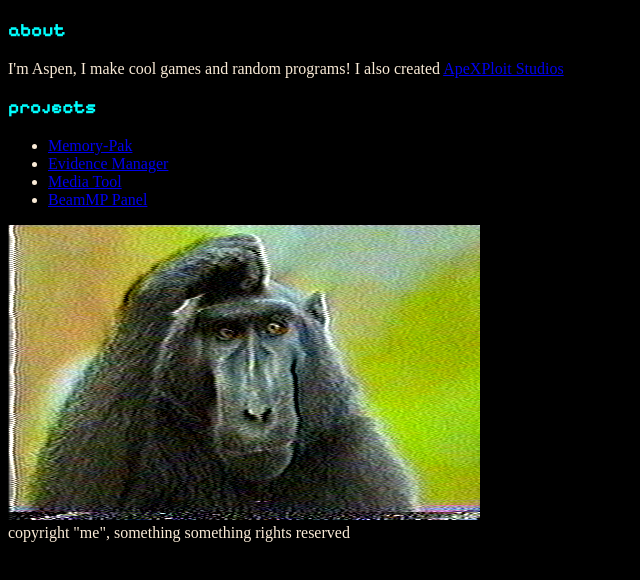
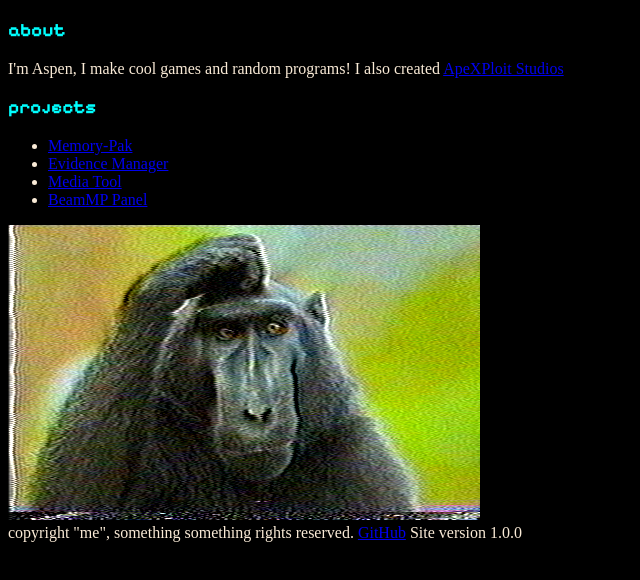
Before and after one commit to Aspenini/Aspenini, a plain HTML site: page index.html in a window 1280 px wide. Shown: the part 62-642 px from the top of the page, without its empty margins (0-640 px from the left). Drawn offline with Linux system fonts and the light colour scheme.

Commit message:
github link and site version

```diff
--- a/index.html
+++ b/index.html
@@ -31,6 +31,6 @@
             <li><a href="https://github.com/Aspenini/BeamMP-Panel">BeamMP Panel</a></li>
         </ul>
         <img src="img/monke.jpg" alt="Image of Monkey with VHS filter">
-        <footer>copyright "me", something something rights reserved</footer>
+        <footer>copyright "me", something something rights reserved. <a href="https://github.com/Aspenini/Aspenini">GitHub</a> Site version 1.0.0</footer>
     </body>
 </html>
```
